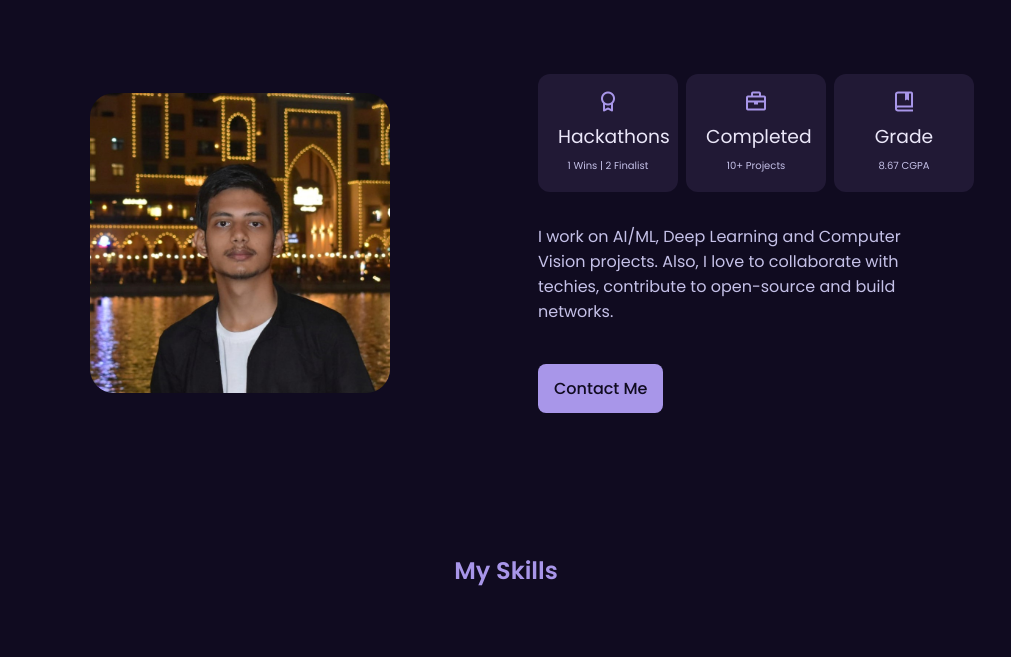
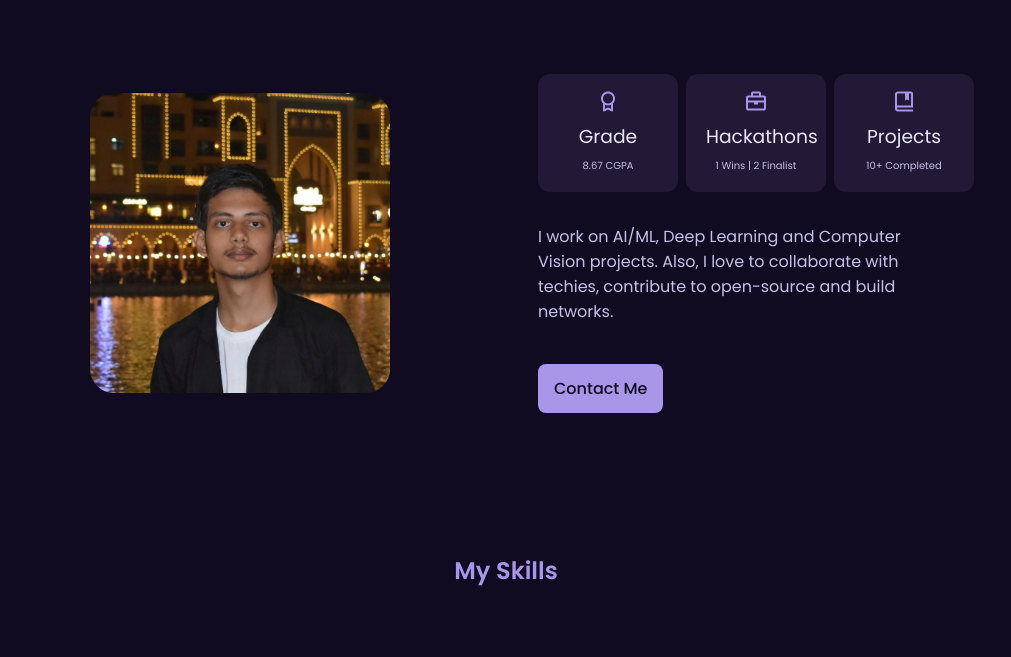
Before and after one commit to rakheshkrishna2005/rakheshkrishna2005.github.io, a plain HTML site: page index.html in a window 1280 px wide. Shown: the part 925-1582 px from the top of the page, without its empty margins (134-1145 px from the left). Drawn offline with nearby package versions, Linux system fonts and the light colour scheme; a web font is replaced by a local one.

Commit message:
Update index.html

```diff
--- a/index.html
+++ b/index.html
@@ -128,20 +128,20 @@
 
                         <div class="about__box">
                             <i class='bx bx-award about__icon'></i>
-                            <h3 class="about__title">Hackathons</h3>
-                            <span class="about__subtitle">1 Wins | 2 Finalist </span>
+                            <h3 class="about__title">Grade</h3>
+                            <span class="about__subtitle">8.67 CGPA</span>
                         </div>
 
                         <div class="about__box">
                             <i class='bx bx-briefcase about__icon'></i>
-                            <h3 class="about__title">Completed</h3>
-                            <span class="about__subtitle">10+ Projects</span>
+                            <h3 class="about__title">Hackathons</h3>
+                            <span class="about__subtitle">1 Wins | 2 Finalist</span>
                         </div>
 
                         <div class="about__box">
                             <i class='bx bx-book-bookmark about__icon'></i>
-                            <h3 class="about__title">Grade</h3>
-                            <span class="about__subtitle">8.67 CGPA</span>
+                            <h3 class="about__title">Projects</h3>
+                            <span class="about__subtitle">10+ Completed</span>
                         </div>
                     </div>
 
@@ -584,7 +584,7 @@
                             <span class="content__card-data">rakheshkrishnap@gmail.com</span>
 
                             <a href="mailto:rakheshkrishnap@gmail.com" target="_blank" class="contact__button">
-                                Write me<i class='bx bx-right-arrow-alt contact__button-icon'></i>
+                                Write Me<i class='bx bx-right-arrow-alt contact__button-icon'></i>
                             </a>
                         </div>
 
```
